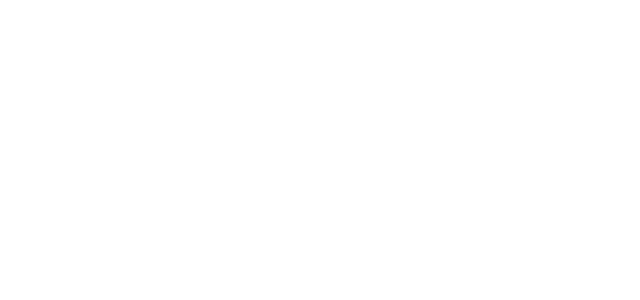
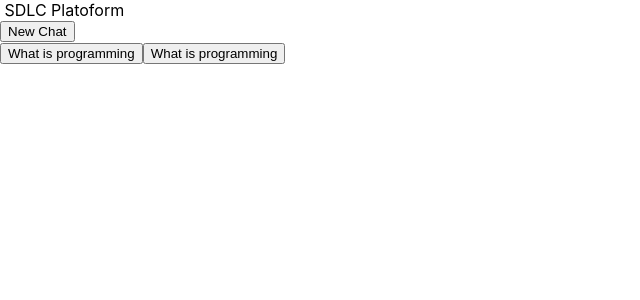
Before and after one commit to Shaaz-Ahmed/SDLC-Platform, a React (Create React App) app: page / in a window 1280 px wide. Shown: the top 300 px of the page, without its empty margins (0-640 px from the left). Built offline with nearby package versions, Linux system fonts and the light colour scheme.

Commit message:
added html to sidebar

```diff
--- a/src/App.js
+++ b/src/App.js
@@ -5,6 +5,14 @@ const App =()=>{
        <div className='App'>
           <div className='sidebar'>
               <div className='upperSide'>
+                <div className='upperSideTop'><img src="" className='logo'/> <span className='brand'> SDLC Platoform</span></div>
+                <button className='midBtn'><img src='' alt='' className='addBtn'/>New Chat</button>
+                <div className='upperSideBotton'>
+                <button className='query'><img src='' alt='' />What is programming</button>
+                <button className='query'><img src='' alt='' />What is programming</button>
+
+                </div>
+
 
               </div>
 
```
